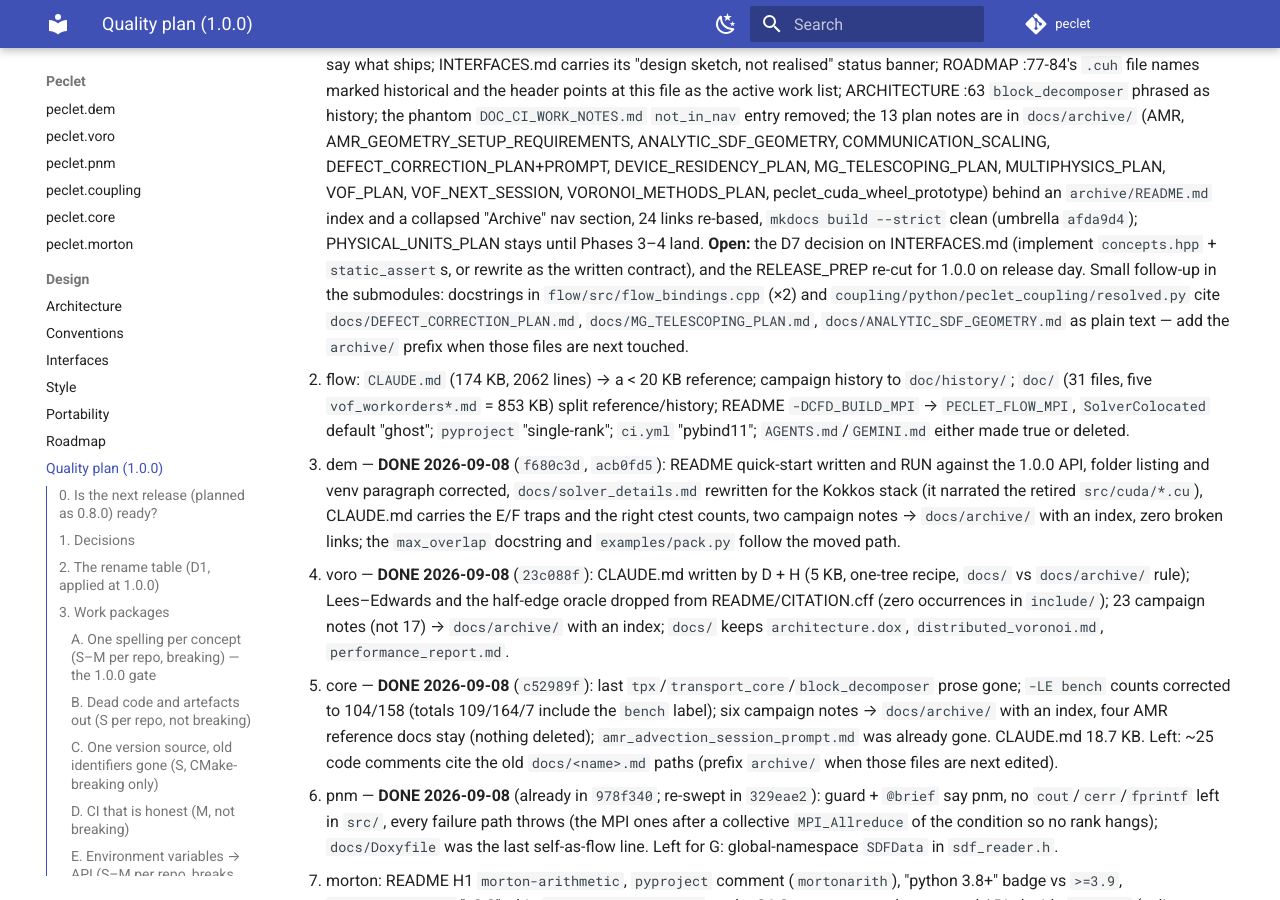
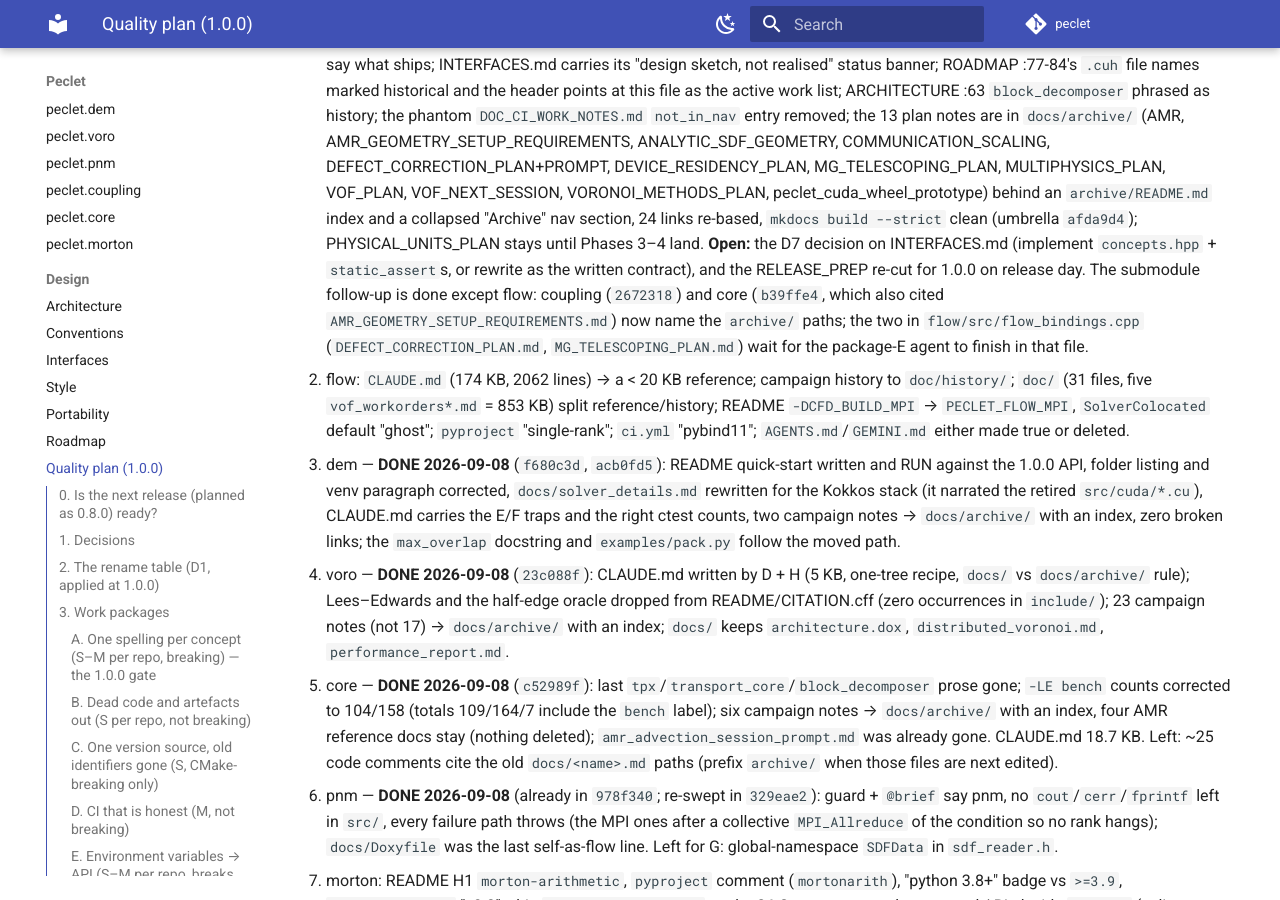
Before and after one commit to computational-chemical-engineering/peclet, an MkDocs documentation site: the page built from docs/QUALITY_PLAN.md, in a window 1280 px wide and 900 px high, scrolled down 9119 px. Built offline with MkDocs 1.6.1 and Material for MkDocs 9.7.7, drawn with Linux system fonts in a browser that asks for light colours; comment, search, counter and statistics services are not loaded.

Commit message:
docs: QUALITY_PLAN H.1 — the archived-path citations are fixed in coupling and core
Co-Authored-By: Claude Opus 5 <noreply@anthropic.com>
Claude-Session: https://claude.ai/code/session_01Wqm2gbrbGKeKH8YVUHoTch

```diff
--- a/docs/QUALITY_PLAN.md
+++ b/docs/QUALITY_PLAN.md
@@ -356,10 +356,11 @@ dem row said counts stay methods — §1.2 wins, row fixed. Callers to update: c
    `archive/README.md` index and a collapsed "Archive" nav section, 24 links re-based, `mkdocs build
    --strict` clean (umbrella `afda9d4`); PHYSICAL_UNITS_PLAN stays until Phases 3–4 land. **Open:** the
    D7 decision on INTERFACES.md (implement `concepts.hpp` + `static_assert`s, or rewrite as the written
-   contract), and the RELEASE_PREP re-cut for 1.0.0 on release day. Small follow-up in the submodules:
-   docstrings in `flow/src/flow_bindings.cpp` (×2) and `coupling/python/peclet_coupling/resolved.py`
-   cite `docs/DEFECT_CORRECTION_PLAN.md`, `docs/MG_TELESCOPING_PLAN.md`, `docs/ANALYTIC_SDF_GEOMETRY.md`
-   as plain text — add the `archive/` prefix when those files are next touched.
+   contract), and the RELEASE_PREP re-cut for 1.0.0 on release day. The submodule follow-up is
+   done except flow: coupling (`2672318`) and core (`b39ffe4`, which also cited
+   `AMR_GEOMETRY_SETUP_REQUIREMENTS.md`) now name the `archive/` paths; the two in
+   `flow/src/flow_bindings.cpp` (`DEFECT_CORRECTION_PLAN.md`, `MG_TELESCOPING_PLAN.md`) wait for the
+   package-E agent to finish in that file.
 2. flow: `CLAUDE.md` (174 KB, 2062 lines) → a < 20 KB reference; campaign history to
    `doc/history/`; `doc/` (31 files, five `vof_workorders*.md` = 853 KB) split reference/history;
    README `-DCFD_BUILD_MPI` → `PECLET_FLOW_MPI`, `SolverColocated` default "ghost"; `pyproject`
```
